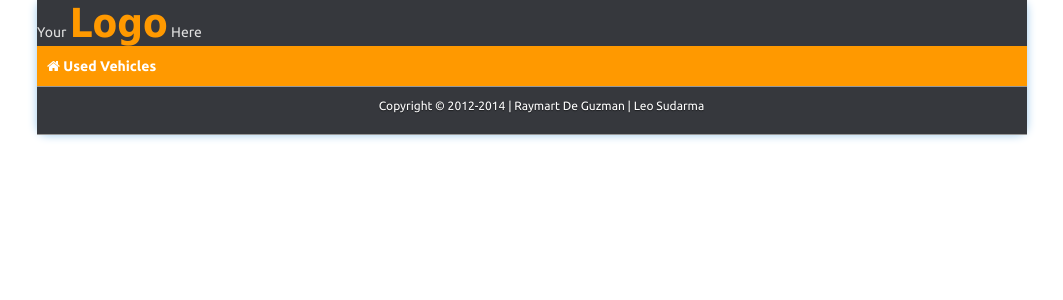
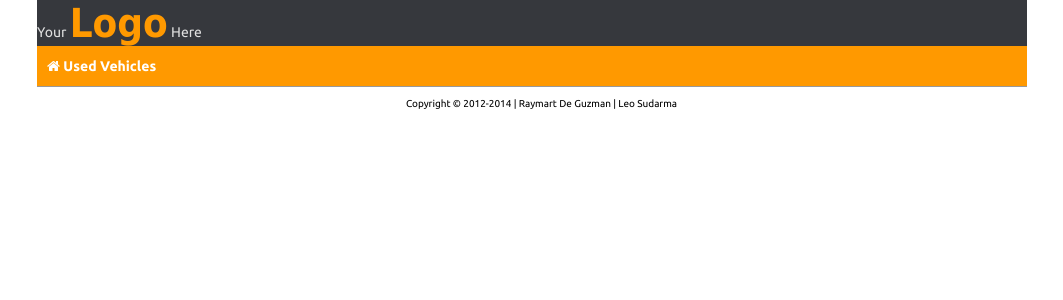
Before and after one commit to tramyardg/autoexpress, a PHP site: page /details.php in a window 1280 px wide. Shown: the top 300 px of the page, without its empty margins (108-1171 px from the left). Run offline with PHP 8.4, Linux system fonts and the light colour scheme; some libraries are stand-ins or nearby versions.

Commit message:
update index and details

```diff
--- a/css/style.css
+++ b/css/style.css
@@ -31,7 +31,7 @@ th {
     /*font-size: 11px;*/
 }
 .content_car_section table tr td:first-child {
-    padding: 15px;
+    padding: 10px 0 0 15px;
 }
 h1,h2,h3,h4,h5,h6,p {
     margin-top: 0;
@@ -42,8 +42,8 @@ h1,h2,h3,h4,h5,h6,p {
     max-width: 1024px;
     min-width: 990px;
     margin: 0 auto;
-    border-radius: 10px;
-    box-shadow: 0 0 10px #9ecaed;
+    /*border-radius: 10px;*/
+    /*box-shadow: 0 0 10px #9ecaed;*/
 }
 .header {
     color: #e0e0e0;
@@ -64,7 +64,7 @@ h1,h2,h3,h4,h5,h6,p {
     width: 20%;
     background: -webkit-linear-gradient(top, rgba(238,238,238,1) 0%,rgba(238,238,238,1) 100%);
     border: solid 1px #C0C0C0;
-    margin: 20px 20px 20px 0;
+    margin: 10px 10px 10px 0;
 }
 .sidebar1 p {
     /*font-size: 14px;*/
@@ -79,9 +79,10 @@ h1,h2,h3,h4,h5,h6,p {
     position: relative;
     clear: both;
     width: 100%;
-    border-bottom: solid 1px #999;
-    background-color: #36383D;
-    color: #fff;
+    /*border-bottom: solid 1px #999;*/
+    /*background-color: #36383D;*/
+    /*color: #fff;*/
+	color: #000;
     font-size: 10px;
 	text-align:center;
 }
@@ -109,8 +110,8 @@ h1,h2,h3,h4,h5,h6,p {
     font-size: 12px;
     text-align: left;
     background: #fff;
-    margin-left: 20px;
-    margin-top: 20px;
+    margin-left: 10px;
+    margin-top: 10px;
 }
 #menu_header_left_section {
     float: left;
@@ -165,10 +166,10 @@ h1,h2,h3,h4,h5,h6,p {
     text-align: right;
 }
 #footer_content {
-    font-size: 12px;
+    /*font-size: 12px;*/
 }
 #footer_content p:nth-child(1) {
-    text-shadow: 0 1px 1px rgba(0,0,0,0.5);
+    /*text-shadow: 0 1px 1px rgba(0,0,0,0.5);*/
 }
 .feature_links {
     width: 200px;
```
